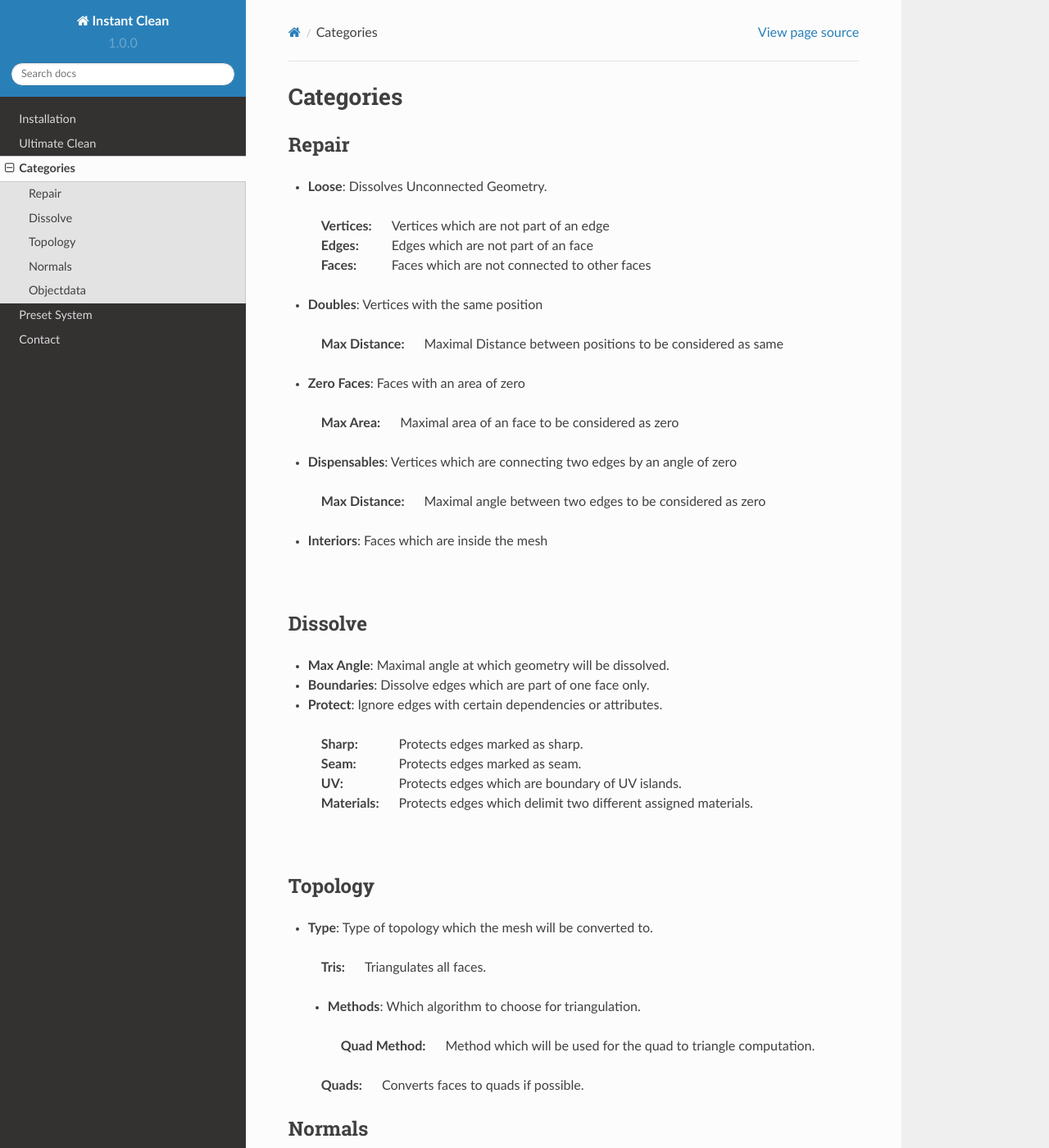
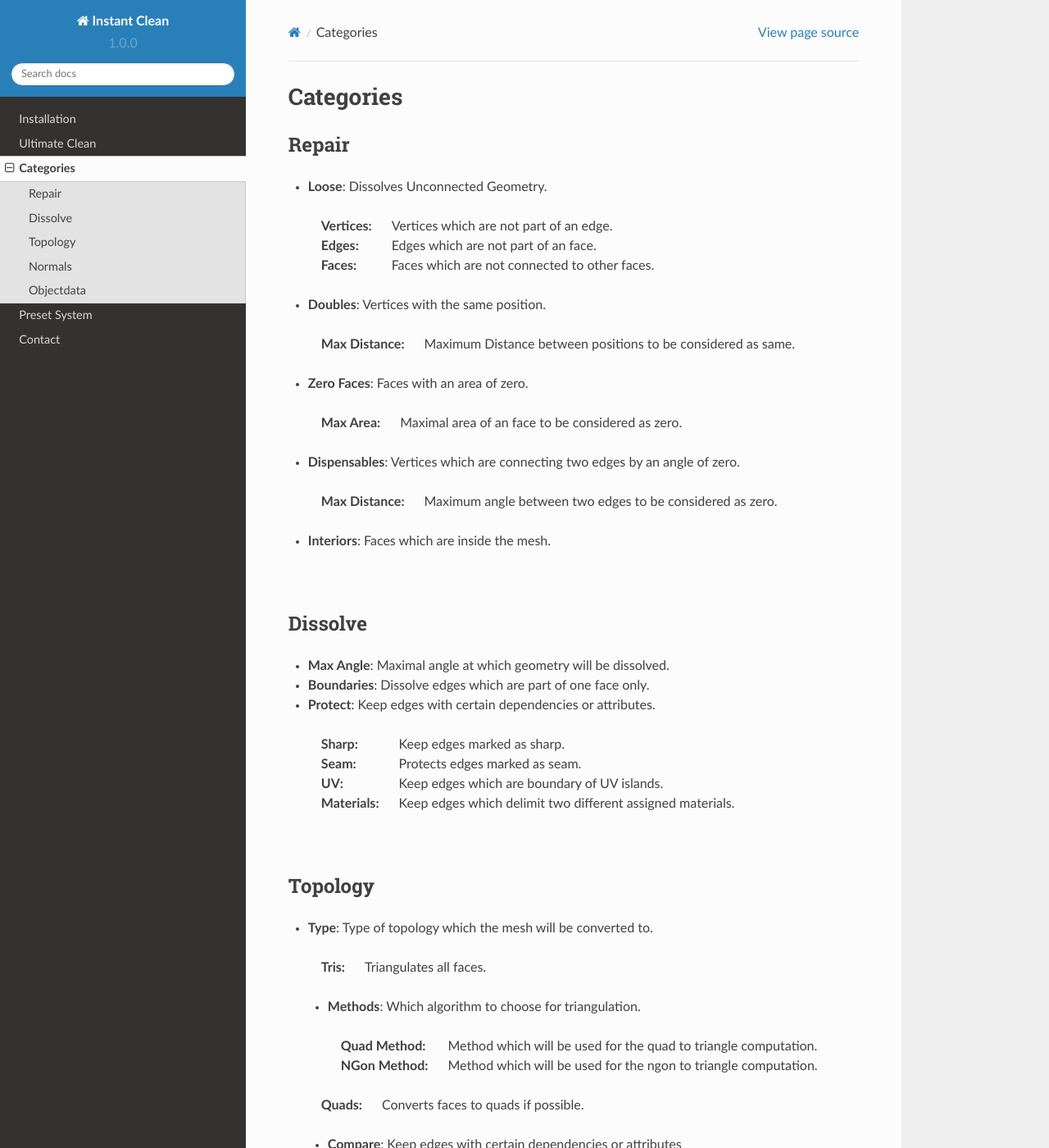
Before and after one commit to rubenmesserschmidt/Instant-Clean_docs, a Sphinx documentation site: the page built from docs/source/categories.rst, in a window 1280 px wide and 1400 px high. Shown: the whole window at 82% size. Built offline with Sphinx 7.4.7 and the Read the Docs theme 2.0.0, drawn with Linux system fonts in a browser that asks for light colours; some of the changed text lies outside the part shown.

Commit message:
working on categories

```diff
--- a/docs/source/categories.rst
+++ b/docs/source/categories.rst
@@ -5,16 +5,16 @@
 ******
 
 * **Loose**: Dissolves Unconnected Geometry.
- :Vertices: Vertices which are not part of an edge
- :Edges: Edges which are not part of an face
- :Faces: Faces which are not connected to other faces
-* **Doubles**: Vertices with the same position
- :Max Distance: Maximal Distance between positions to be considered as same
-* **Zero Faces**: Faces with an area of zero
- :Max Area: Maximal area of an face to be considered as zero
-* **Dispensables**: Vertices which are connecting two edges by an angle of zero
- :Max Distance: Maximal angle between two edges to be considered as zero
-* **Interiors**: Faces which are inside the mesh
+ :Vertices: Vertices which are not part of an edge.
+ :Edges: Edges which are not part of an face.
+ :Faces: Faces which are not connected to other faces.
+* **Doubles**: Vertices with the same position.
+ :Max Distance: Maximum Distance between positions to be considered as same.
+* **Zero Faces**: Faces with an area of zero.
+ :Max Area: Maximal area of an face to be considered as zero.
+* **Dispensables**: Vertices which are connecting two edges by an angle of zero.
+ :Max Distance: Maximum angle between two edges to be considered as zero.
+* **Interiors**: Faces which are inside the mesh.
 |
 
 Dissolve
@@ -22,11 +22,11 @@
 
 * **Max Angle**: Maximal angle at which geometry will be dissolved.
 * **Boundaries**: Dissolve edges which are part of one face only.
-* **Protect**: Ignore edges with certain dependencies or attributes.
- :Sharp: Protects edges marked as sharp.
+* **Protect**: Keep edges with certain dependencies or attributes.
+ :Sharp: Keep edges marked as sharp.
  :Seam: Protects edges marked as seam.
- :UV: Protects edges which are boundary of UV islands.
- :Materials: Protects edges which delimit two different assigned materials.
+ :UV: Keep edges which are boundary of UV islands.
+ :Materials: Keep edges which delimit two different assigned materials.
 |
 
 Topology
@@ -36,9 +36,29 @@
  :Tris: Triangulates all faces.
  * **Methods**: Which algorithm to choose for triangulation.
   :Quad Method: Method which will be used for the quad to triangle computation.
+  :NGon Method: Method which will be used for the ngon to triangle computation.
  :Quads: Converts faces to quads if possible.
+ * **Compare**: Keep edges with certain dependencies or attributes
+  :Sharp: Keep edges marked as sharp.
+  :Seam: Keep edges marked as seam.
+  :VCol: Keep vertex colors.
+  :UV: Keep edges which are boundary of UV islands.
+  :Material: Keep edges which delimit two different assigned materials.
+|
+
 Normals
 *******
 
+* **Recalculate**: Recalculate the normal of each face.
+ :Outside: Outside of each face is outside of the mesh.
+ :Inside: Outside of each face is inside of the mesh.
+* **Auto Smooth**: Apply an angle restricted smooth shading.
+ :Max Angle: Maximum angle for smooth shading.
+|
+
 Objectdata
 **********
+
+* **Material Slots**: Removes all material slots whose materials are not assigned to any part of the mesh.
+* **Vertex Groups**: Removes all vertex groups which have no vertices assigned to it.
+|
```
